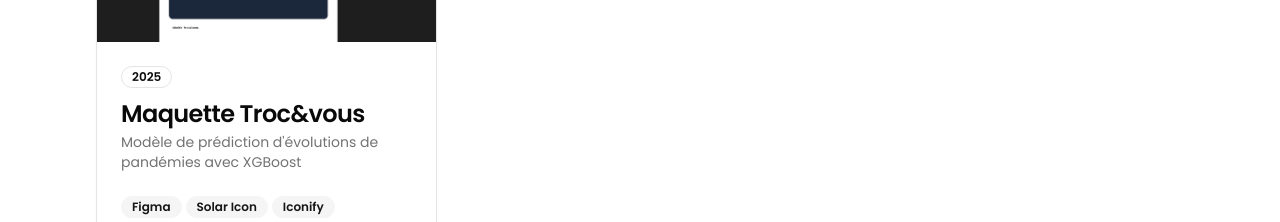
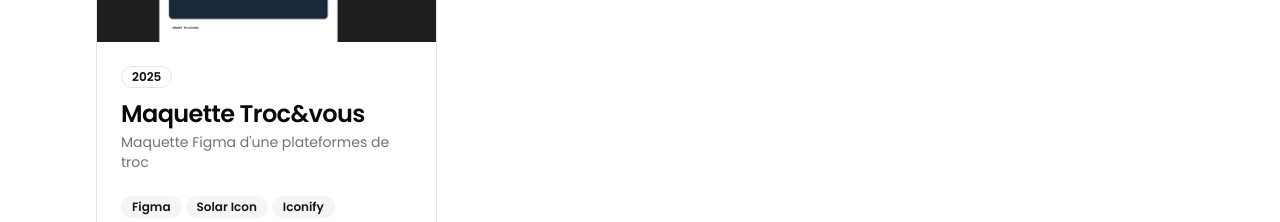
Before and after one commit to Bakops/BAKSFOLIO, a Next.js app: page /realisations in a window 1280 px wide. Shown: the part 4480-4702 px from the top of the page. Built offline with nearby package versions, Linux system fonts and the light colour scheme.

Commit message:
Modifcation description projet Troc&Vous

```diff
--- a/app/data/realisation-data.ts
+++ b/app/data/realisation-data.ts
@@ -309,7 +309,7 @@ export const projects = [
   {
     id: 22,
     title: "Maquette Troc&vous",
-    description: "Modèle de prédiction d'évolutions de pandémies avec XGBoost",
+    description: "Maquette Figma d'une plateformes de troc",
     category: "design",
     image: "/image-maquette-troc-&-vous.PNG",
     technologies: ["Figma", "Solar Icon", "Iconify"],
```
